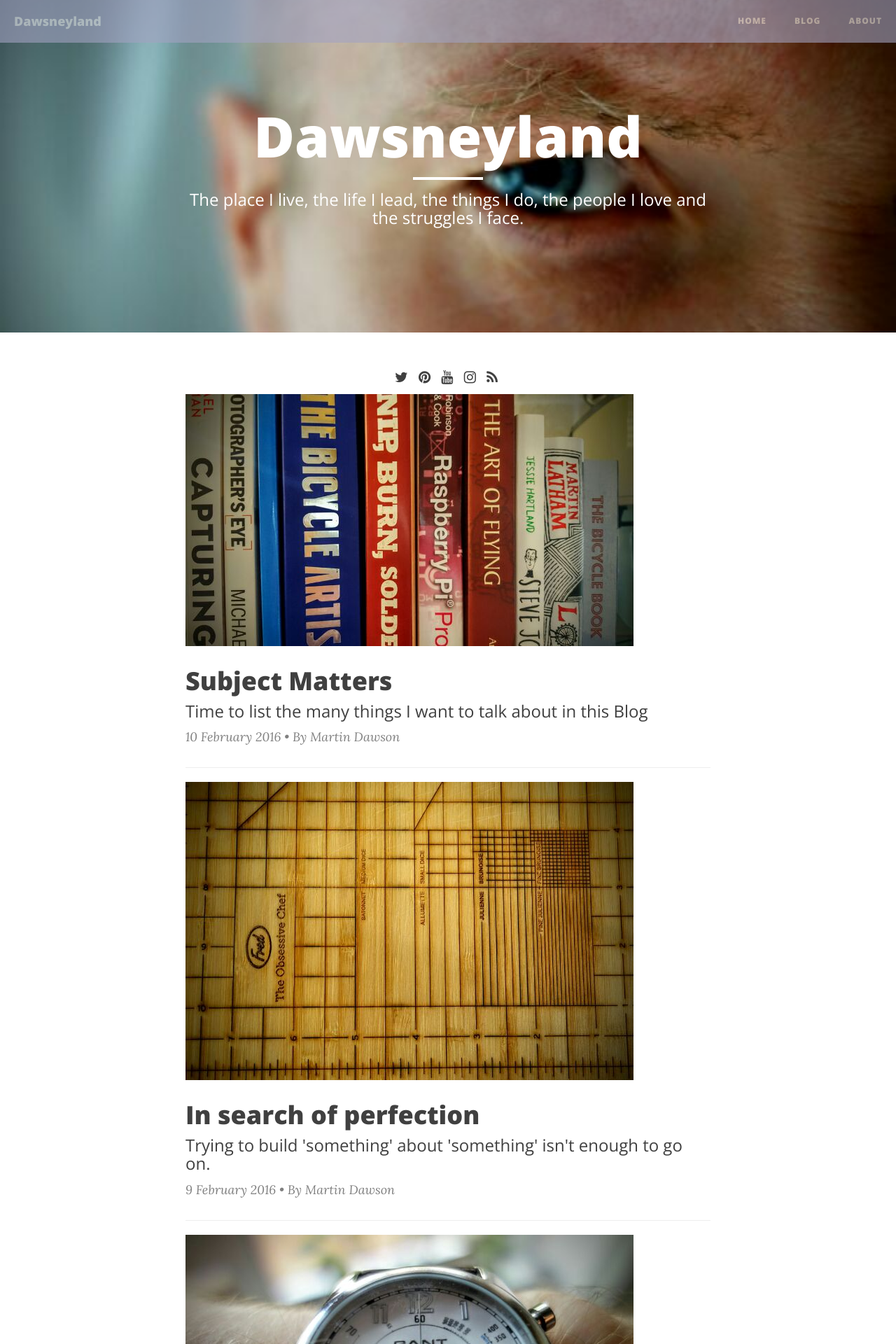
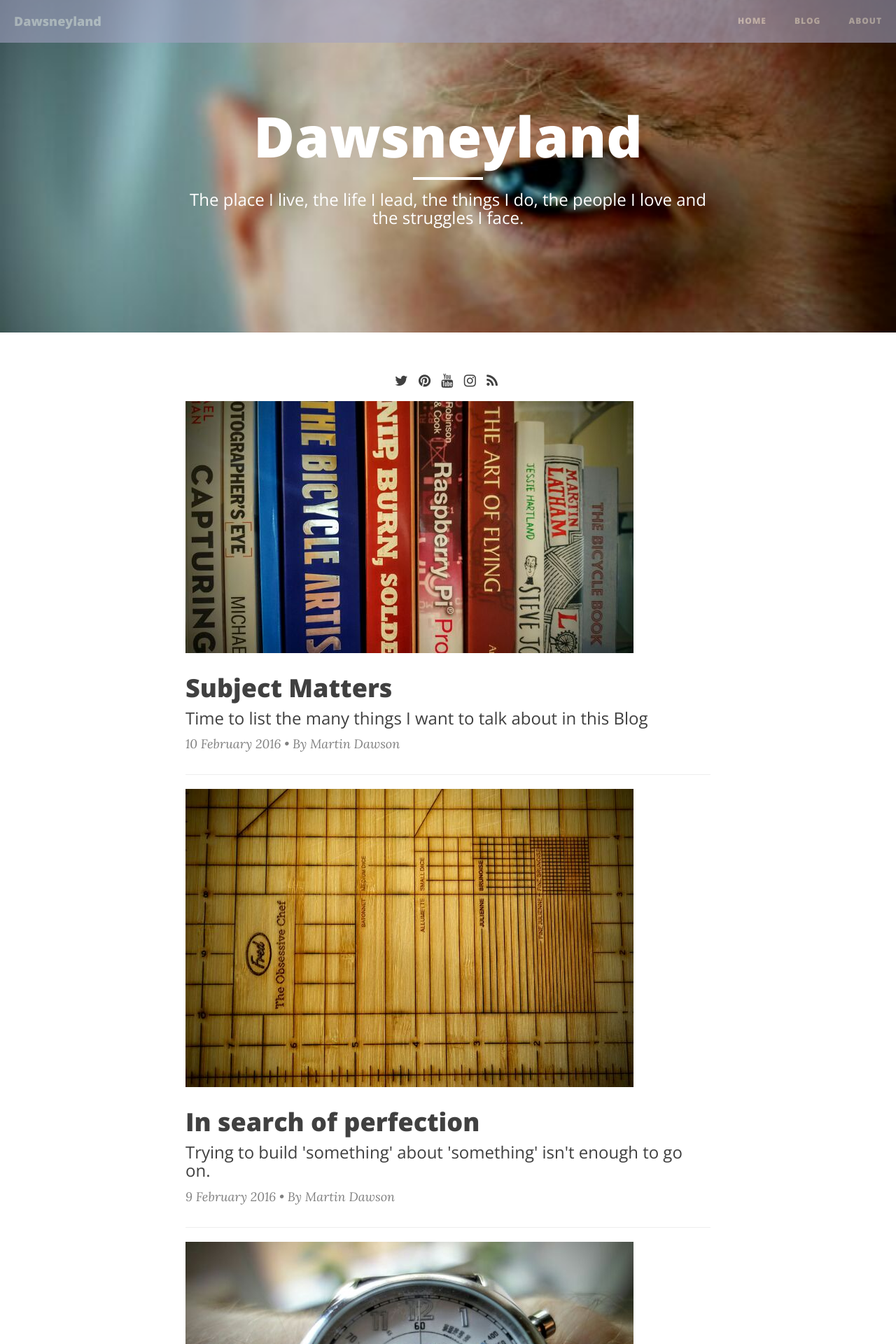
Before and after one commit to dawsneyland/formerdland, a Jekyll site: the page built from index.html, in a window 1280 px wide. Shown: the top 1920 px of the page at 70% size. Built offline with Jekyll 4.4.1, drawn with Linux system fonts in a browser that asks for light colours; nearby versions of some CDN libraries; the list of posts is cut into pages by our own code.

Commit message:
Update custom.css

```diff
--- a/css/custom.css
+++ b/css/custom.css
@@ -1,4 +1,5 @@
 .social-contacts {
+  padding: 5px 0px 5px 0px;
   list-style-type: none;
   text-align: center;
   vertical-align: top;
```
